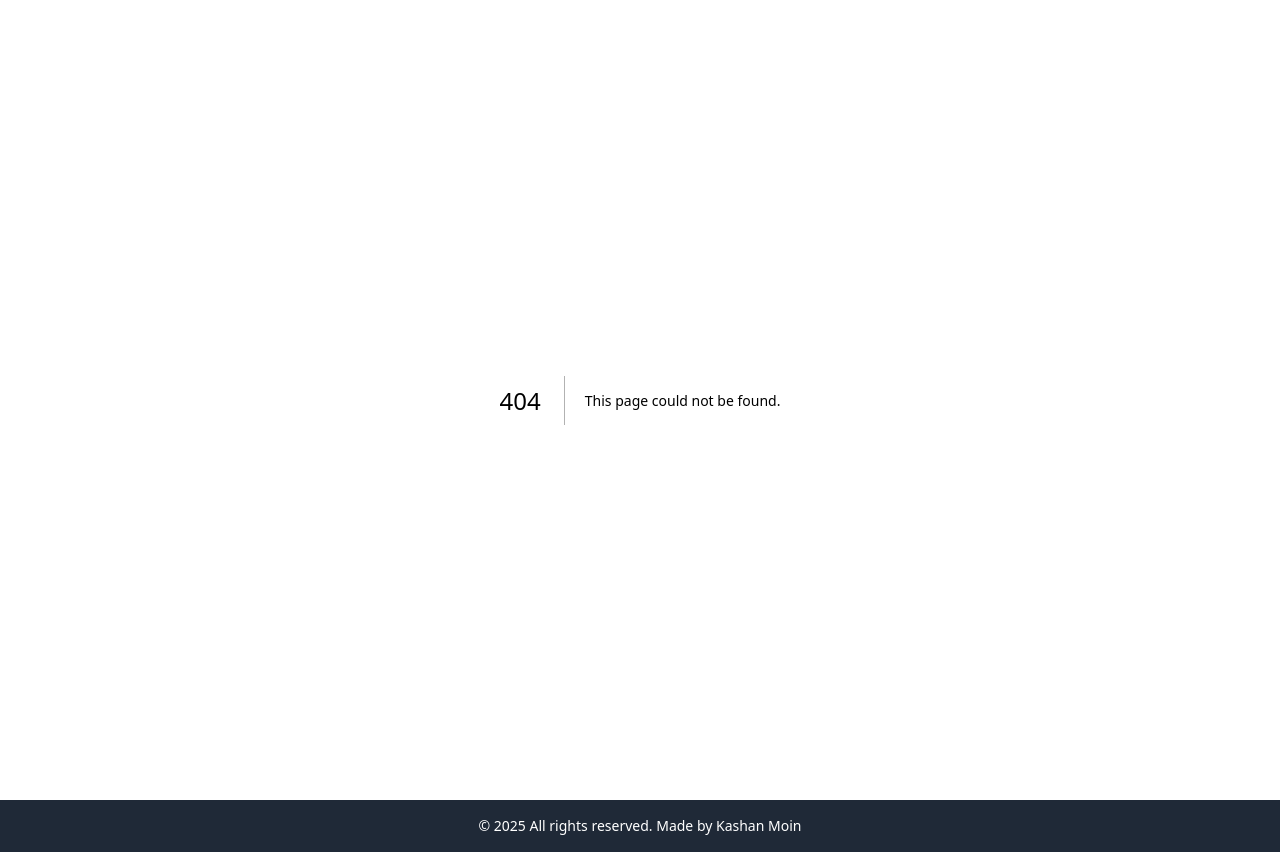
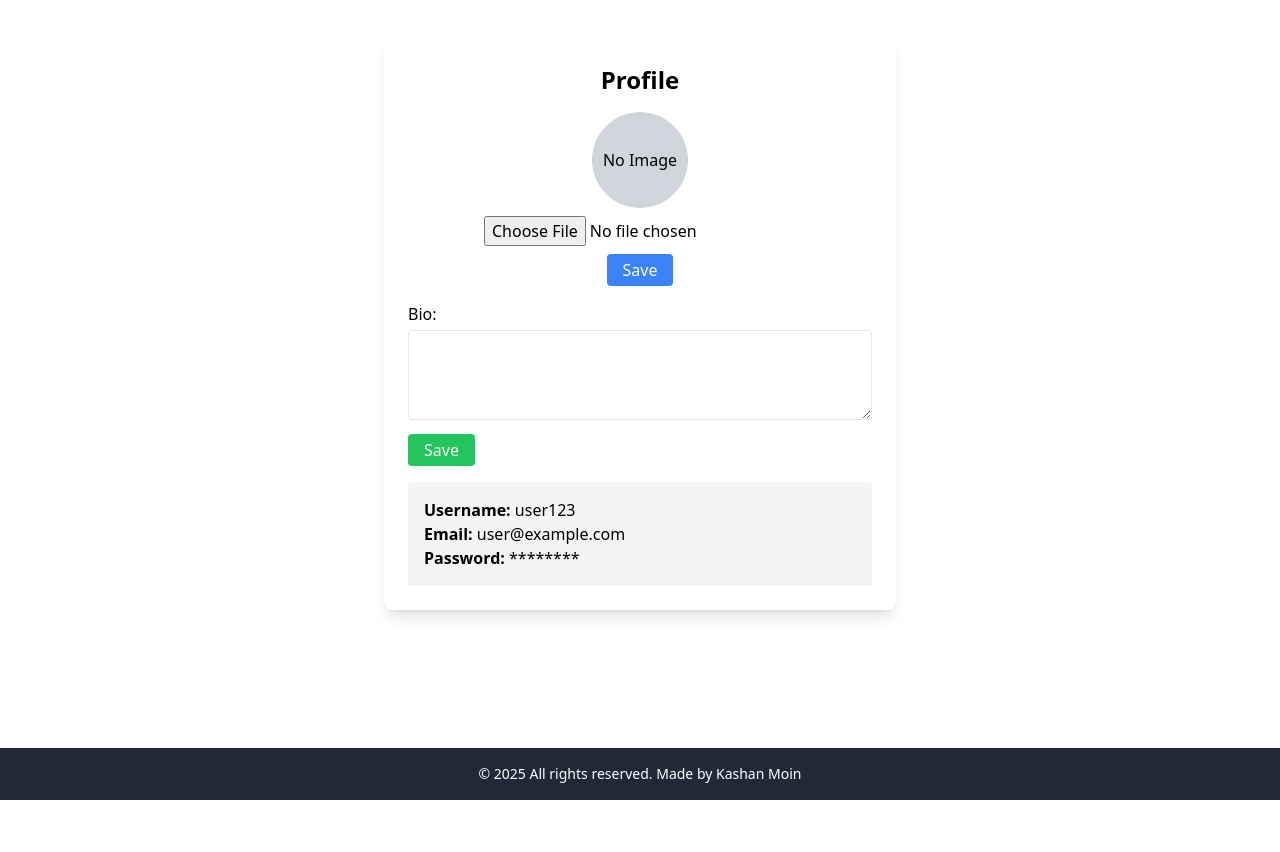
Before and after one commit to muhammadmueenarif/Prayer-Tracking-App, a Next.js app: page /profile in a window 1280 px wide. Before the commit this address had no page. After the commit the page ends 800 px from the top, so only its background shows below. Built offline with nearby package versions, Linux system fonts and the light colour scheme.

Commit message:
profile page added

```diff
--- a/app/(protected)/home/page.js
+++ b/app/(protected)/home/page.js
@@ -48,6 +48,12 @@ export default function HomePage() {
           >
             Daily Routine
           </button>
+          <button
+            onClick={() => navigateTo('/profile')}
+            className="w-full bg-white py-3 px-6 rounded-lg shadow-md hover:shadow-lg transition-shadow text-lg font-medium text-gray-700 hover:bg-gray-50"
+          >
+            Profile
+          </button>
         </div>
       </main>
     </div>
--- /dev/null
+++ b/app/(protected)/profile/page.js
@@ -0,0 +1,53 @@
+'use client'
+import { useState } from "react";
+import Image from "next/image";
+
+export default function Profile() {
+  const [profilePic, setProfilePic] = useState(null);
+  const [bio, setBio] = useState("");
+
+  const handleImageChange = (e) => {
+    const file = e.target.files[0];
+    if (file) {
+      setProfilePic(URL.createObjectURL(file));
+    }
+  };
+
+  return (
+    <div className="max-w-lg mx-auto p-6 bg-white shadow-lg rounded-lg mt-10">
+      <h2 className="text-2xl font-semibold text-center mb-4">Profile</h2>
+
+      {/* Profile Picture */}
+      <div className="flex flex-col items-center mb-4">
+        {profilePic ? (
+          <Image src={profilePic} alt="Profile" width={100} height={100} className="rounded-full" />
+        ) : (
+          <div className="w-24 h-24 bg-gray-300 rounded-full flex items-center justify-center">
+            No Image
+          </div>
+        )}
+        <input type="file" className="mt-2" onChange={handleImageChange} />
+        <button className="mt-2 bg-blue-500 text-white px-4 py-1 rounded">Save</button>
+      </div>
+
+      {/* Bio Section */}
+      <div className="mb-4">
+        <label className="block font-medium">Bio:</label>
+        <textarea
+          className="w-full p-2 border rounded mt-1"
+          rows="3"
+          value={bio}
+          onChange={(e) => setBio(e.target.value)}
+        ></textarea>
+        <button className="mt-2 bg-green-500 text-white px-4 py-1 rounded">Save</button>
+      </div>
+
+      {/* User Info */}
+      <div className="bg-gray-100 p-4 rounded">
+        <p><strong>Username:</strong> user123</p>
+        <p><strong>Email:</strong> user@example.com</p>
+        <p><strong>Password:</strong> ********</p>
+      </div>
+    </div>
+  );
+}
```
